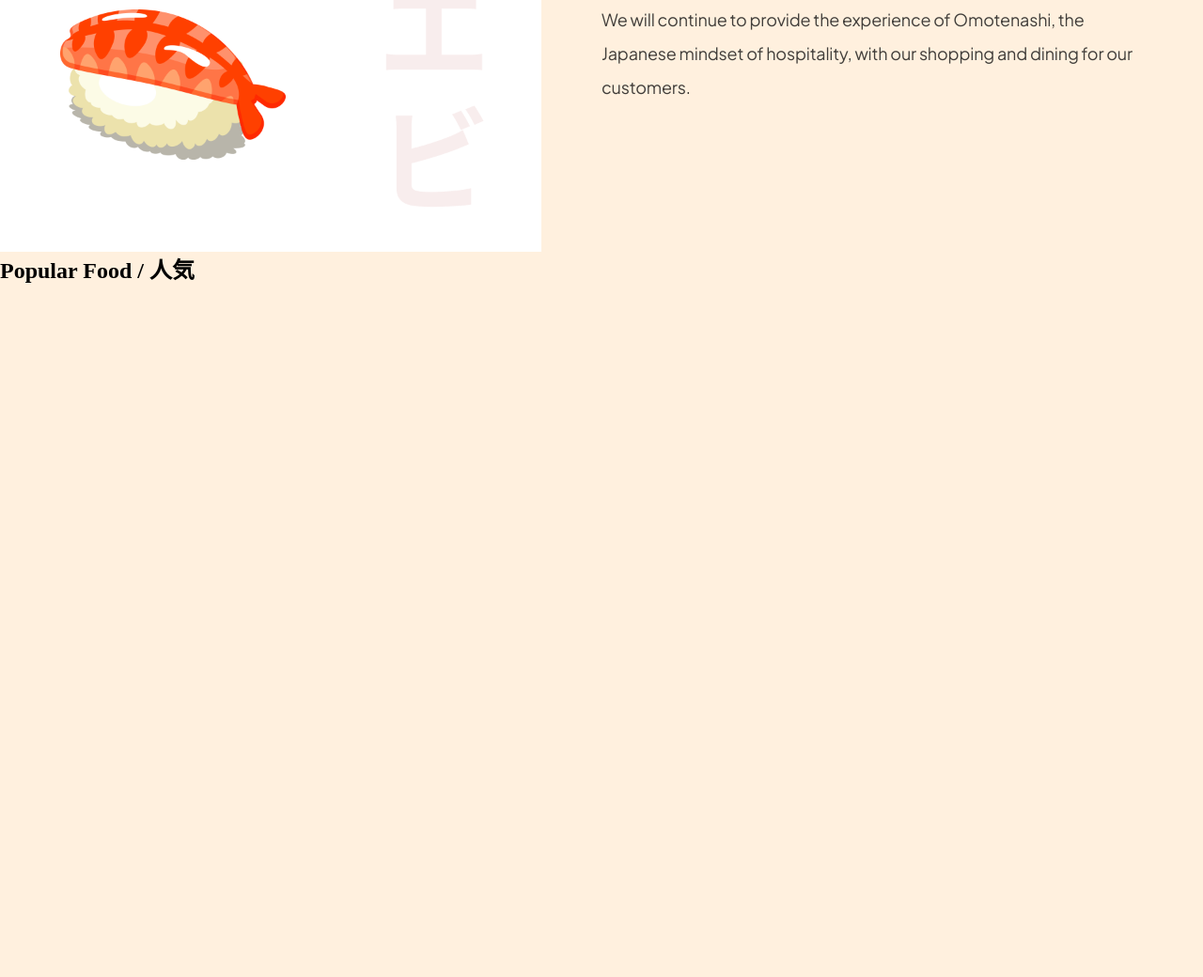
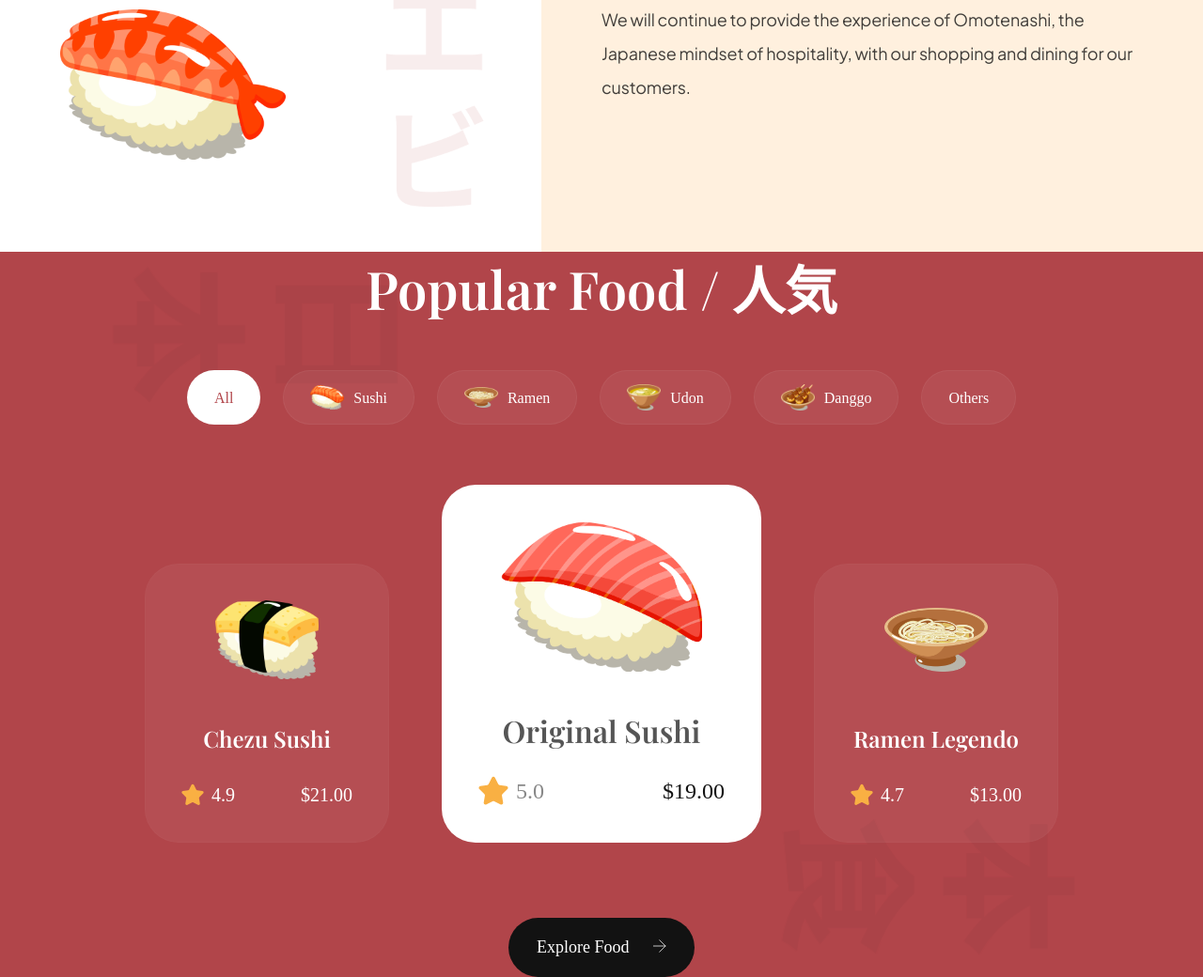
Before and after one commit to ogdenqstu13/sushi-webpage, a website built with Vite: page index.html in a window 1280 px wide. Shown: the part 1250-2290 px from the top of the page at 94% size. Before the commit the page ends 1553 px from the top, so only its background shows below. Built offline with nearby package versions, Linux system fonts and the light colour scheme.

Commit message:
Added Popular Food section

```diff
--- a/css/sections/popular.css
+++ b/css/sections/popular.css
@@ -0,0 +1,198 @@
+.popular-foods {
+    padding: 64 px;
+
+    display: flex;
+    flex-direction: column;
+
+    background-color: var(--primary-color);
+    background-image: url(../../assets/popular_bg.png);
+    background-position: center;
+    background-repeat: no-repeat;
+    background-size: contain;
+
+    overflow: hidden;
+}
+
+.popular-foods__title {
+    font-size: 56px;
+    font-family: var(--playfair-display);
+
+    font-weight: 600;
+    line-height: 78px;
+    color: white;
+    text-align: center;
+}
+
+.popular-foods__filters {
+    margin-top: 48px;
+    max-width: 100%;
+    overflow-x: auto;
+
+    display: flex;
+    justify-content: center;
+    gap: 24px;
+}
+
+.popular-foods__filter-btn {
+    padding: 10px 28px;
+
+    display: flex;
+    flex-direction: row;
+    align-items: center;
+    gap: 10px;
+
+    background: rgba(255, 255, 255, .05);
+    border: 1px solid rgba(255, 255, 255, .05);
+    border-radius: 46px;
+
+    font-size: 16px;
+    font-weight: 300;
+    line-height: 25px;
+    font-family: var(--plus-jarkarta-sans);
+    color: white;
+    cursor: pointer;
+}
+
+.popular-foods__filter-btn img {
+    width: 36px;
+    height: 36px;
+    object-fit: contain;
+}
+
+.popular-foods__filter-btn.active {
+    background: white;
+    color: var(--primary-color);
+}
+
+.popular-foods__filter-btn:hover {
+    background: white;
+    color: var(--primary-color);
+}
+
+.popular-foods__catalogue {
+    margin-top: 64px;
+    display: flex;
+    justify-content: center;
+    align-items: flex-end;
+    flex-wrap: wrap;
+    gap: 56px;
+}
+
+.popular-foods__button {
+    width: fit-content;
+
+    padding: 20px 30px;
+    margin: 80px auto 0;
+
+    font-weight: 500;
+    font-size: 18px;
+    line-height: 23px;
+    font-family: var(--plus-jarkarta-sans);
+    color: white;
+
+    border: none;
+    outline: none;
+    background: var(--secondary-color);
+    border-radius: 64px;
+    cursor: pointer;
+}
+
+.popular-foods__button img {
+    width: 14px;
+    height: 14px;
+    object-fit: contain;
+
+    margin-left: 21px;
+}
+
+.popular-foods__card {
+    padding: 38px;
+    min-width: 260px;
+    height: fit-content;
+
+    display: flex;
+    align-items: center;
+    flex-direction: column;
+
+    border-radius: 36px;
+    background: rgba(255, 255, 255, .05);
+    border: 1px solid rgba(255, 255, 255, .02);
+}
+
+.popular-foods__card img {
+    width: 110px;
+    height: 84px;
+    object-fit: contain;
+}
+
+.popular-foods__card-title {
+    margin-top:  47px;
+
+    font-weight: 600;
+    font-size: 24px;
+    line-height: 32px;
+    font-family: var(--playfair-display);
+    color: white;
+    text-align: center;
+}
+
+.popular-foods__card-details {
+    width: 100%;
+    margin-top: 32px;
+}
+
+.popular-foods__card-rating {
+    display: flex;
+    align-items: center;
+    gap: 8px;
+}
+
+.popular-foods__card-rating img {
+    width: 24px;
+    height: 24px;
+    object-fit: contain;
+}
+
+.popular-foods__card-rating p {
+    font-size: 20px;
+    font-weight: 300;
+    font-family: var(--plus-jarkarta-sans);
+    color: white;
+}
+
+.popular-foods__card-price {
+    font-size: 20px;
+    font-weight: 500;
+    font-family: var(--plus-jarkarta-sans);
+    color: white;
+}
+
+.popular-foods__card.active-card {
+    background: white;
+    min-width: 340px;
+}
+
+.popular-foods__card.active-card .popular-foods__card-image{
+   width: 214px;
+   height: 160px;
+}
+
+.popular-foods__card.active-card .popular-foods__card-title{
+   color: var(--black-500);
+   font-size: 32px;
+}
+
+.popular-foods__card.active-card .popular-foods__card-rating img{
+   width: 32px;
+   height: 32px;
+}
+
+.popular-foods__card.active-card .popular-foods__card-rating p{
+   font-size: 24px;
+   color: var(--gray-100);
+}
+
+.popular-foods__card.active-card .popular-foods__card-price{
+   font-size: 24px;
+   color: var(--secondary-color);
+}
--- a/index.html
+++ b/index.html
@@ -108,8 +108,77 @@
     </section>
 
     <section class="popular-foods" id="menu">
-      <h2>Popular Food / 人気</h2>
+      <h2 class="popular-foods__title">Popular Food / 人気</h2>
 
+      <div class="popular-foods__filters sushi__hide-scrollbar">
+        <button class="popular-foods__filter-btn active">All</button>
+        <button class="popular-foods__filter-btn">
+          <img src="assets/sushi-9.png" alt="sushi 9">
+          Sushi
+        </button>
+        <button class="popular-foods__filter-btn">
+          <img src="assets/sushi-8.png" alt="sushi 8">
+          Ramen
+        </button>
+        <button class="popular-foods__filter-btn">
+          <img src="assets/sushi-7.png" alt="sushi 7">
+          Udon
+        </button>
+        <button class="popular-foods__filter-btn">
+          <img src="assets/sushi-6.png" alt="sushi 6">
+          Danggo
+        </button>
+        <button class="popular-foods__filter-btn">Others</button>
+      </div>
+
+      <div class="popular-foods__catalogue">
+        <article class="popular-foods__card">
+          <img class="popular-foods__card-image" src="assets/sushi-12.png" alt="sushi 12">
+          <h4 class="popular-foods__card-title">Chezu Sushi</h4>
+
+          <div class="popular-foods__card-details flex-between">
+            <div class="popular-foods__card-rating">
+              <img src="assets/star.svg" alt="star">
+              <p>4.9</p>
+            </div>
+
+            <p class="popular-foods__card-price">$21.00</p>
+          </div>
+        </article>
+
+        <article class="popular-foods__card active-card">
+          <img class="popular-foods__card-image" src="assets/sushi-11.png" alt="sushi 11">
+          <h4 class="popular-foods__card-title">Original Sushi</h4>
+
+          <div class="popular-foods__card-details flex-between">
+            <div class="popular-foods__card-rating">
+              <img src="assets/star.svg" alt="star">
+              <p>5.0</p>
+            </div>
+
+            <p class="popular-foods__card-price">$19.00</p>
+          </div>
+        </article>
+
+        <article class="popular-foods__card">
+          <img class="popular-foods__card-image" src="assets/sushi-10.png" alt="sushi 10">
+          <h4 class="popular-foods__card-title">Ramen Legendo</h4>
+
+          <div class="popular-foods__card-details flex-between">
+            <div class="popular-foods__card-rating">
+              <img src="assets/star.svg" alt="star">
+              <p>4.7</p>
+            </div>
+
+            <p class="popular-foods__card-price">$13.00</p>
+          </div>
+        </article>
+      </div>
+
+      <button class="popular-foods__button">
+        Explore Food
+        <img src="assets/arrow-right.svg" alt="arrow-right">
+      </button>
     </section>
 
     <script src="js/script.js" type="module"></script>
```
